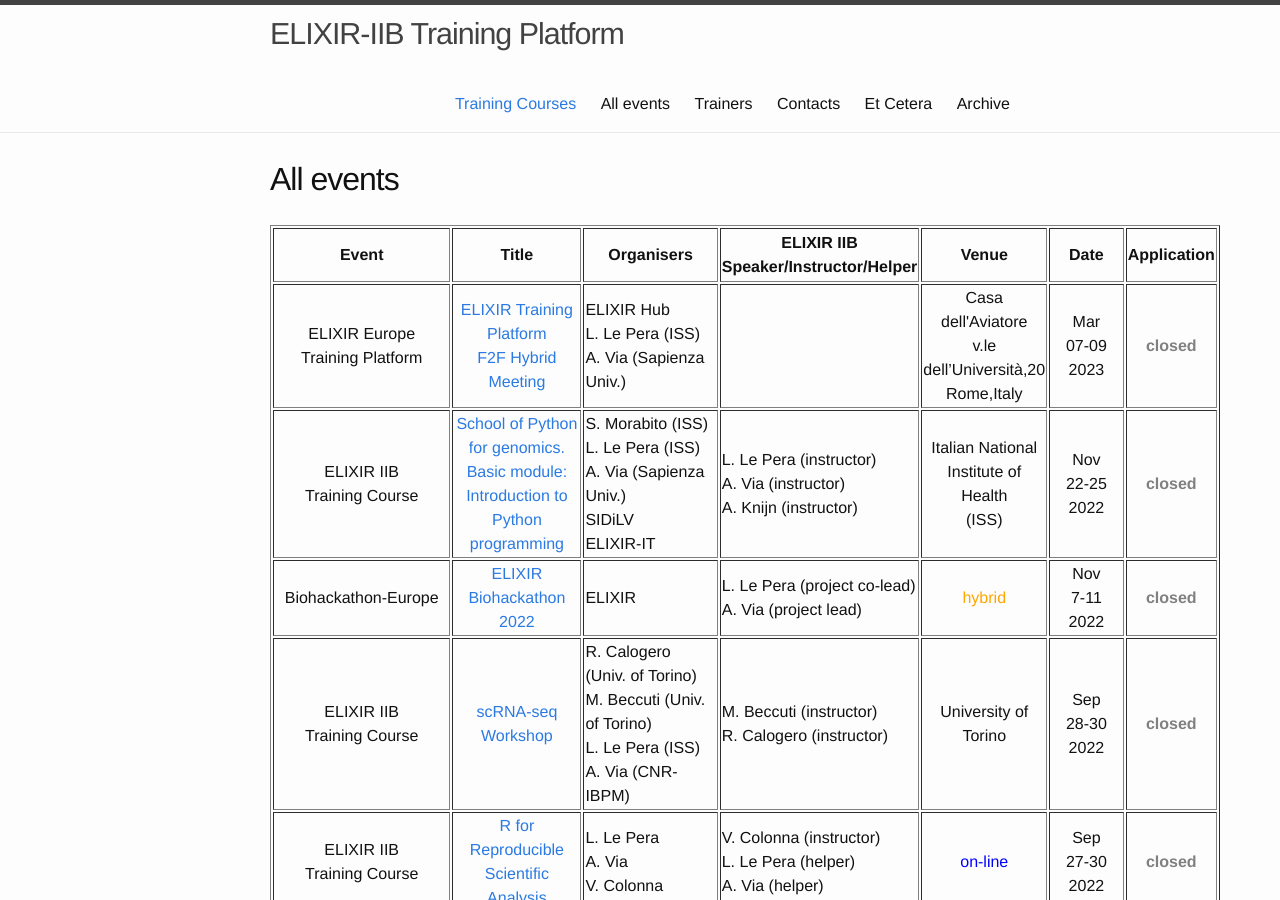
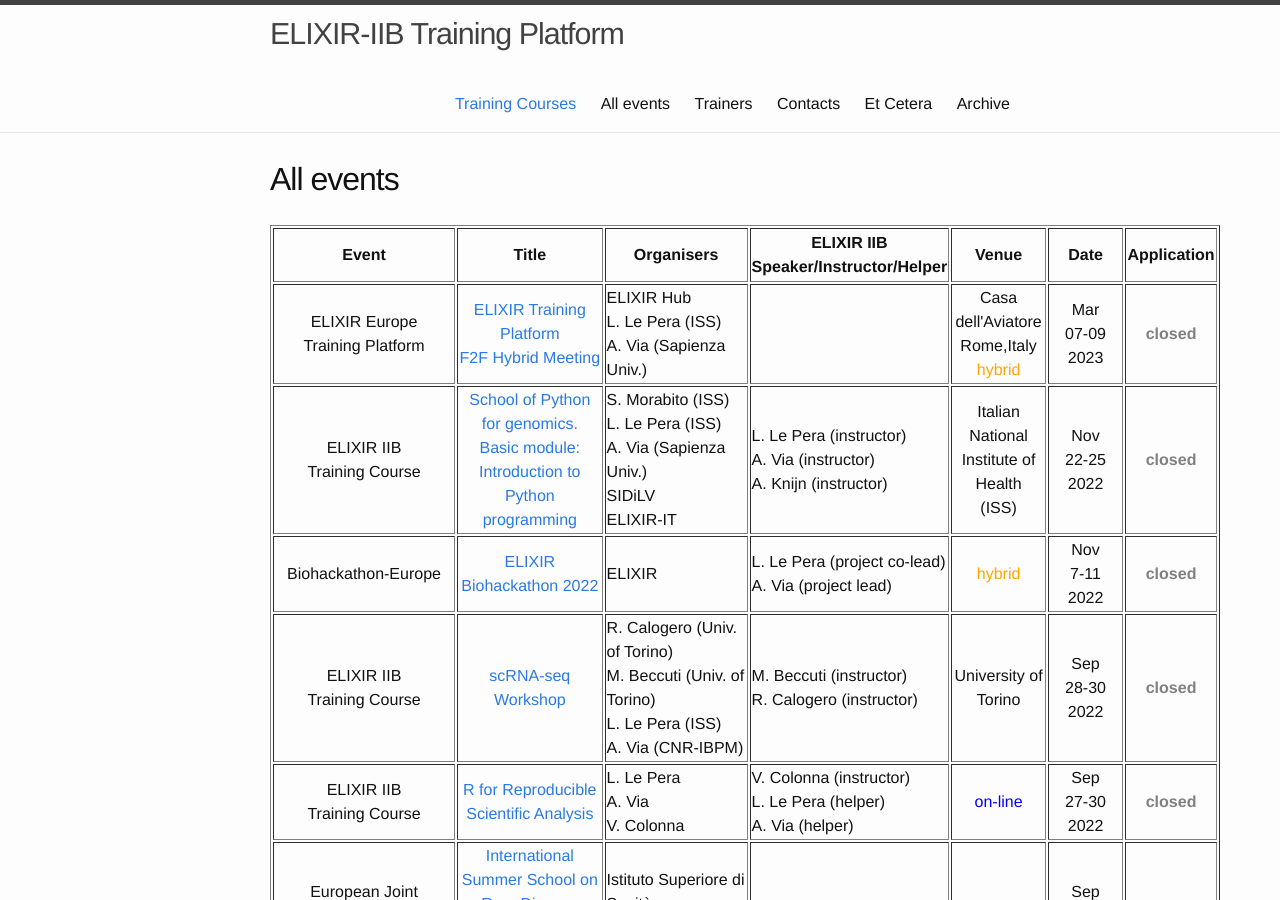
Before and after one commit to ELIXIR-IIB-training/website, a Jekyll site: the page built from _pages/01-all_events.md, in a window 1280 px wide and 900 px high. Built offline with Jekyll 4.4.1, drawn with Linux system fonts in a browser that asks for light colours.

Commit message:
Add "hybrid" mode

```diff
--- a/_pages/01-all_events.md
+++ b/_pages/01-all_events.md
@@ -19,7 +19,7 @@ permalink: /all_events/
    <td height="50" width="220" align="center"><a href="https://elixir-europe.org/events/elixir-training-platform-f2f-hybrid-meeting">ELIXIR Training Platform<br>F2F Hybrid Meeting</a></td>
    <td height="50" width="150">ELIXIR Hub<br>L. Le Pera (ISS)<br>A. Via (Sapienza Univ.)</td>
    <td height="50" width="150"></td>
-   <td height="50" align="center">Casa dell'Aviatore<br>v.le dell’Università,20<br>Rome,Italy</td>
+   <td height="50" align="center">Casa dell'Aviatore<br>Rome,Italy<br><font color="orange">hybrid</font></td>
    <td height="50" width="75" align="center">Mar<br>07-09<br>2023</td>
    <td height="50" align="center"><font color="grey"><b>closed</b></font></td>
 </tr>
```
